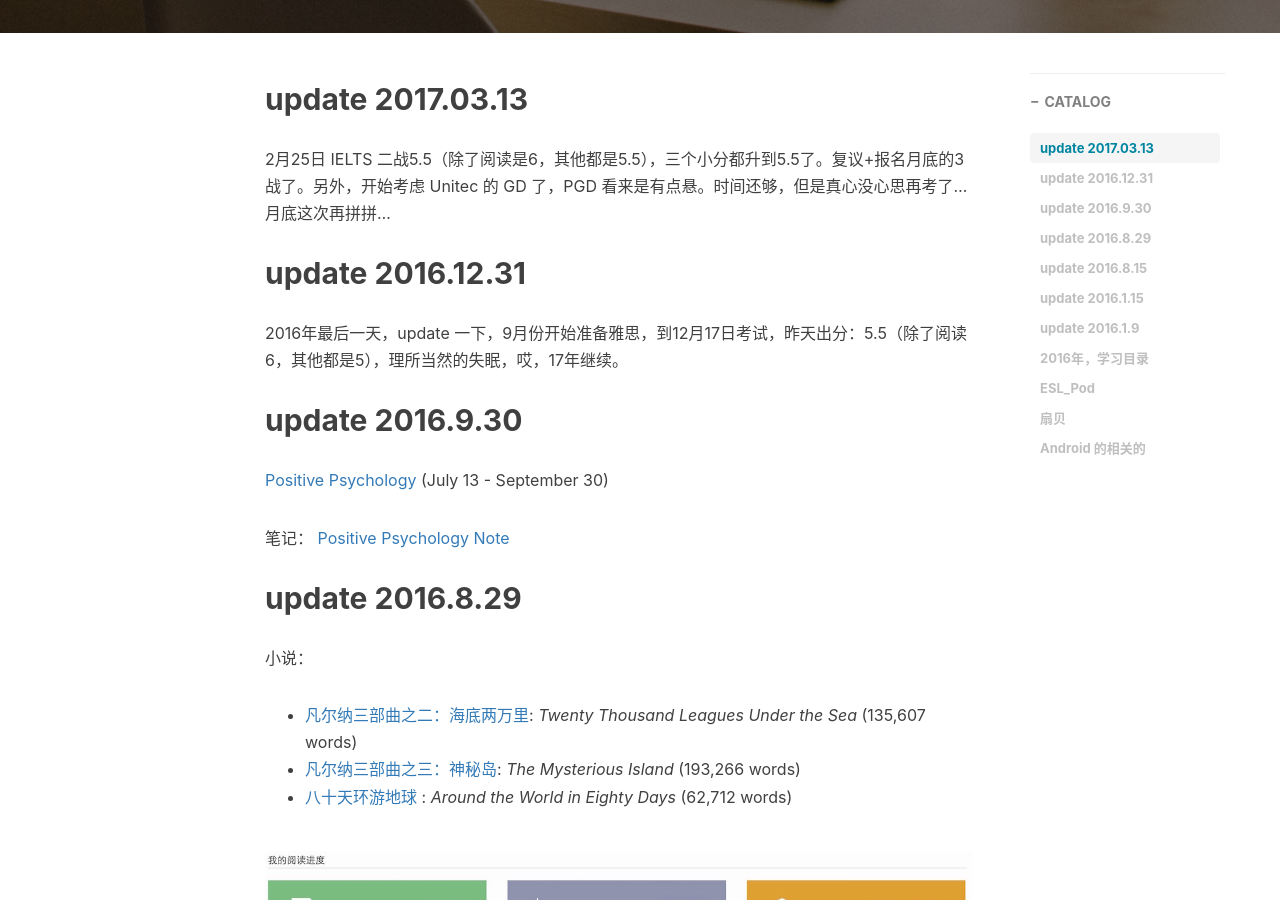
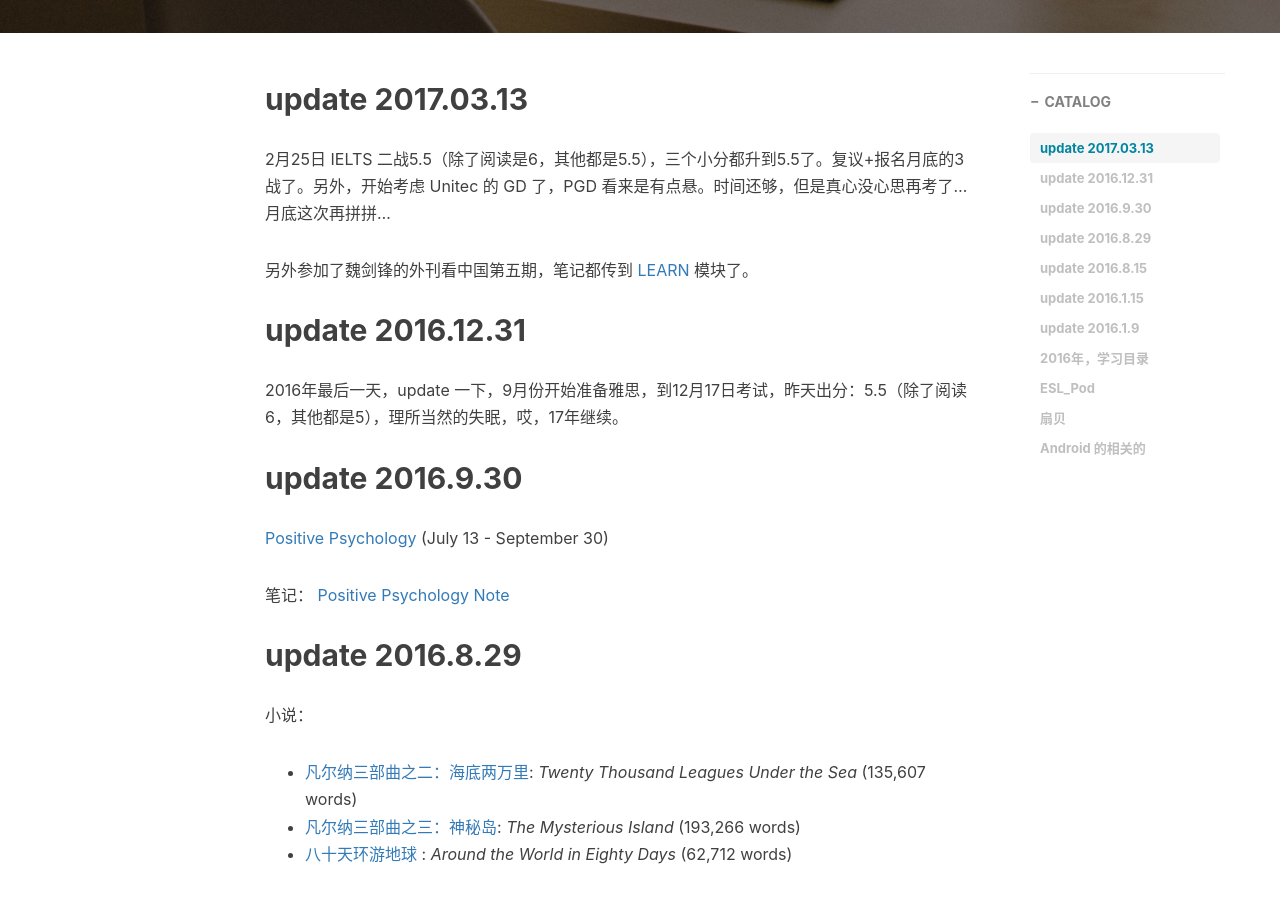
Before and after one commit to MrFuFuFu/mrfufufu.github.io, a Jekyll site: the page built from _posts/2016-01-03-2016_study_plans.markdown, in a window 1280 px wide and 900 px high, scrolled down 490 px. Built offline with Jekyll 4.4.1, drawn with Linux system fonts in a browser that asks for light colours; nearby versions of some CDN libraries; comment, search, counter and statistics services are not loaded.

Commit message:
modify study plans

```diff
--- a/_posts/2016-01-03-2016_study_plans.markdown
+++ b/_posts/2016-01-03-2016_study_plans.markdown
@@ -13,6 +13,8 @@ tags:
 ## update 2017.03.13
 
 2月25日 IELTS 二战5.5（除了阅读是6，其他都是5.5），三个小分都升到5.5了。复议+报名月底的3战了。另外，开始考虑 Unitec 的 GD 了，PGD 看来是有点悬。时间还够，但是真心没心思再考了...月底这次再拼拼...
+
+另外参加了魏剑锋的外刊看中国第五期，笔记都传到 [LEARN](https://mrfu.me/learn/) 模块了。
 
 ## update 2016.12.31
 
```
